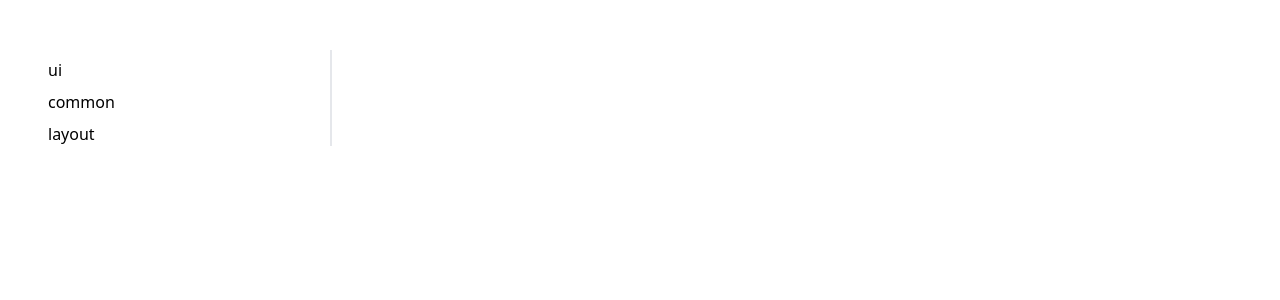
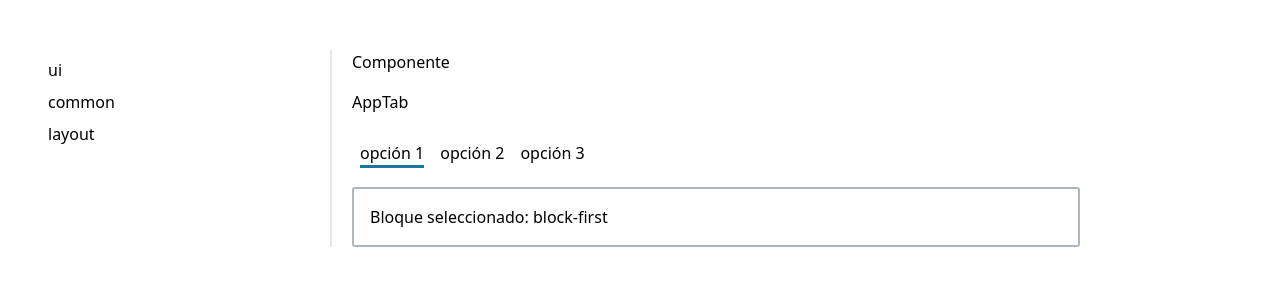
Before and after one commit to iamadeveloper-es/vue-components, a Vue app: page /tabt-demo in a window 1280 px wide. Shown: the top 300 px of the page. Built offline with nearby package versions, Linux system fonts and the light colour scheme.

Commit message:
Creo componente AppTab y AppTabDemo

```diff
--- /dev/null
+++ b/src/components/ui/tab/AppTab.vue
@@ -0,0 +1,48 @@
+<template>
+  <div class="app-tab">
+    <ul>
+        <li
+        v-for="(option, index) in options"
+        :key="index"
+        >
+            <button
+            @click="handleAction(option.action)"
+            :class="option.action === itemSelected ? 'active' : ''"
+            >{{ option.label }}</button>
+        </li>
+    </ul>
+  </div>
+</template>
+
+<script>
+export default {
+    name: 'app-tab',
+    props: {
+        options: {
+            type: Array,
+            required: true
+        },
+        itemSelected: {
+            type: String,
+            required: true
+        }
+    },
+    methods: {
+        handleAction(ev) {
+            this.$emit('tabAction', ev)
+        }
+    }
+}
+</script>
+
+<style lang="scss" scoped>
+ul{
+    display: flex;
+    li{
+        padding: .2rem .5rem;
+    }
+}
+.active{
+    border-bottom: 3px solid var(--primary-blue)
+}
+</style>
--- /dev/null
+++ b/src/components/ui/tab/demo/AppTabDemo.vue
@@ -0,0 +1,63 @@
+<template>
+  <div class="app-tab-demo">
+    <app-tab
+    :options="navOptions"
+    :itemSelected="blockSelected"
+    @tabAction="setBlockSelected($event)"
+    ></app-tab>
+    <div class="hidden-blocks">
+      <div
+      v-if="blockSelected === 'block-first'"
+      >{{ 'Bloque seleccionado: ' + blockSelected }}</div>
+      <div
+      v-if="blockSelected === 'block-second'"
+      >{{ 'Bloque seleccionado: ' + blockSelected }}</div>
+      <div
+      v-if="blockSelected === 'block-third'"
+      >{{ 'Bloque seleccionado: ' + blockSelected }}</div>
+    </div>
+  </div>
+</template>
+
+<script>
+import AppTab from '../AppTab.vue'
+export default {
+    name: 'app-tab-demo',
+    components: {
+      AppTab
+    },
+    data() {
+      return {
+        navOptions: [
+          {
+            label: 'opción 1',
+            action: 'block-first'
+          },
+          {
+            label: 'opción 2',
+            action: 'block-second'
+          },
+          {
+            label: 'opción 3',
+            action: 'block-third'
+          }
+        ],
+        blockSelected: 'block-first'
+      }
+    },
+    methods: {
+      setBlockSelected(ev){
+        this.blockSelected = ev
+      }
+    }
+}
+</script>
+
+<style lang="scss" scoped>
+.hidden-blocks{
+  margin-top: 1rem;
+  padding: 1rem;
+  border: 2px solid var(--secondary-grey);
+  border-radius: var(--radius-small);
+}
+</style>
--- a/src/router/index.js
+++ b/src/router/index.js
@@ -7,6 +7,7 @@ import AppButtonDemo from '@/components/ui/button/demo/AppButtonDemo.vue'
 import AppInputFieldDemo from '@/components/ui/input-field/demo/AppInputFieldDemo.vue'
 import AppSelectFieldDemo from '@/components/ui/select-field/demo/AppSelectFieldDemo.vue'
 import AppTableDemo from '@/components/ui/table/demo/AppTableDemo.vue'
+import AppTabDemo from '@/components/ui/tab/demo/AppTabDemo.vue'
 import AppModalDemo from '@/components/ui/modal/demo/AppModalDemo.vue'
 import AppAlertDemo from '@/components/ui/alert/demo/AppAlertDemo.vue'
 
@@ -52,6 +53,11 @@ export const routes = [
           name: 'AppAlert',
           path: '/alert-demo',
           component: AppAlertDemo
+        },
+        {
+          name: 'AppTab',
+          path: '/tabt-demo',
+          component: AppTabDemo
         }
       ]
     },
--- a/src/static/scss/_abstract/_variables.scss
+++ b/src/static/scss/_abstract/_variables.scss
@@ -7,4 +7,7 @@
     --success: #3bc53b;
     --warning: #eee024;
     --danger: #eb3636;
+
+    /* Border */
+    --radius-small: 3px;
 }
```
